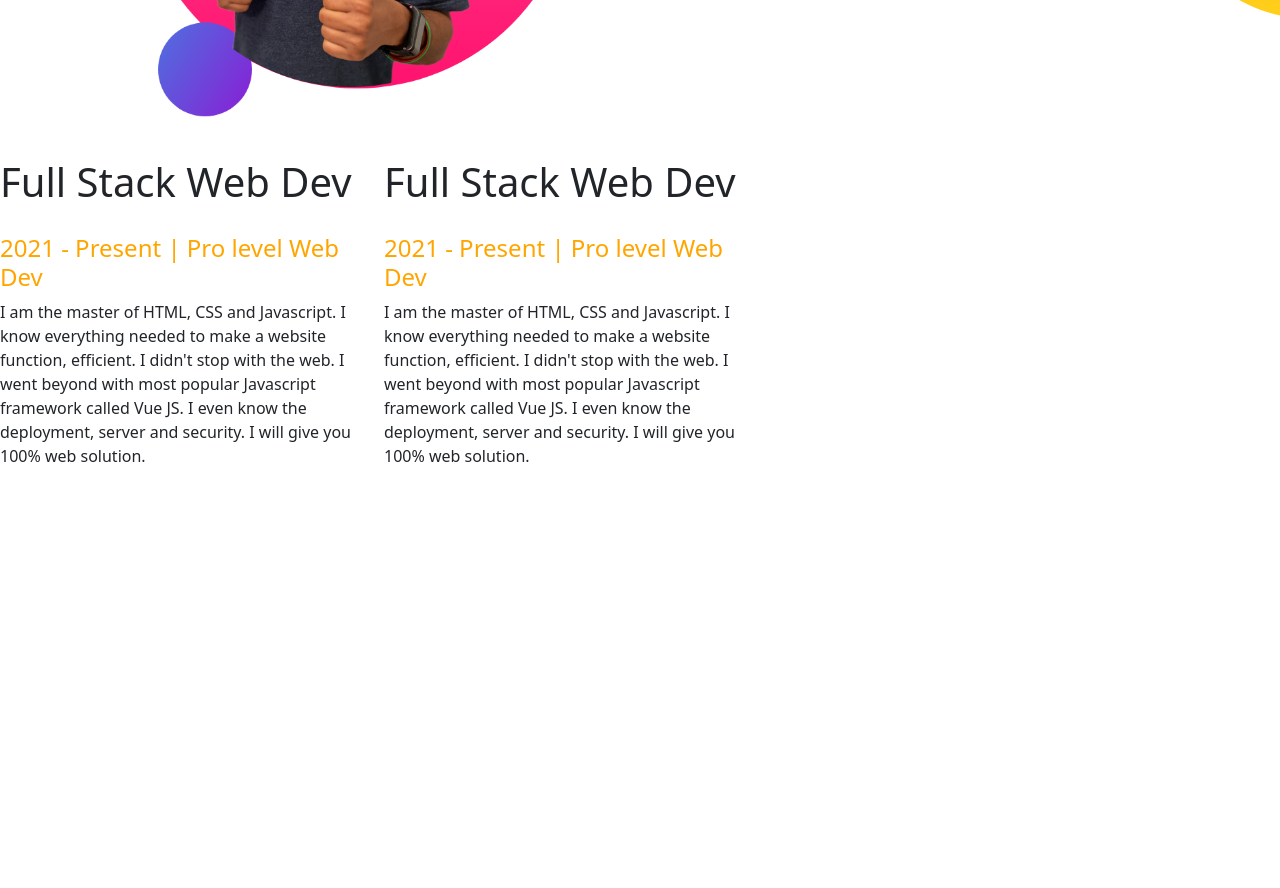
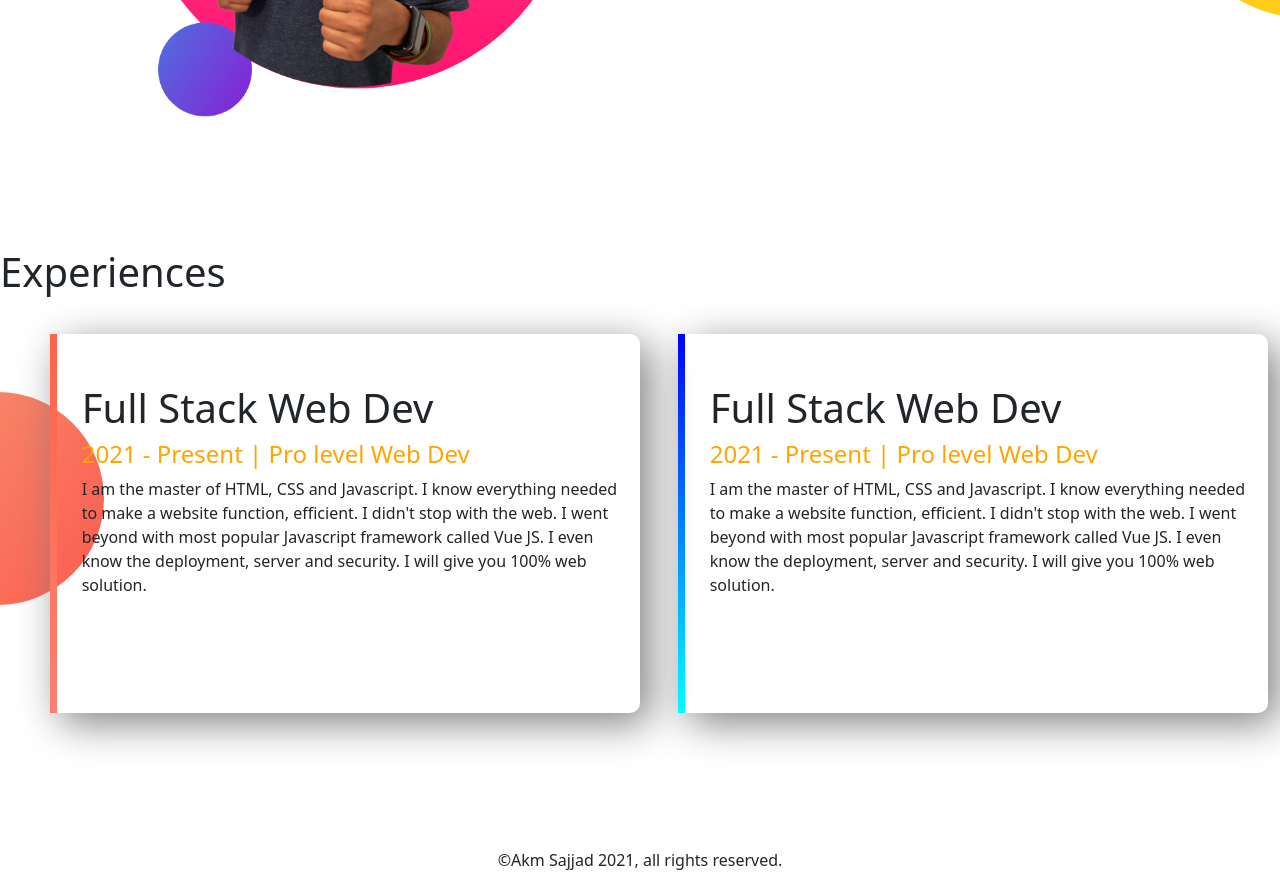
Before and after one commit to akmsajjad/webPortfoliobd, a plain HTML site: page index.html in a window 1280 px wide. Shown: the part 880-1768 px from the top of the page. Before the commit the page ends 1500 px from the top, so only its background shows below. Drawn offline with nearby package versions, Linux system fonts and the light colour scheme.

Commit message:
Finished my web-portfolio project

```diff
--- a/index.html
+++ b/index.html
@@ -10,6 +10,7 @@
     <link href="https://fonts.googleapis.com/css2?family=Ubuntu&display=swap" rel="stylesheet">
     <link rel="stylesheet" href="style.css">
     <link rel="stylesheet" href="https://cdn.jsdelivr.net/npm/bootstrap@5.1.1/dist/css/bootstrap.min.css" crossorigin="anonymous">
+
 
 </head>
 <body>
@@ -41,19 +42,29 @@
 
     </section>
     <section class="experience-aria">
-        <div class="half-width single-experience ">
+        <h1>Experiences </h1>
+        <div class="container">
+
+            <div id="left-border-color"class=" single-experience ">
                 <h1>Full Stack Web Dev  </h1>
                 <h4>   <span class="orange-highlight">2021 - Present | Pro level Web Dev </span> </h4>
                 <p>I am the master of HTML, CSS and Javascript. I know everything needed to make a website function, efficient. I didn't stop with the web. I went beyond with most popular Javascript framework called Vue JS. I even know the deployment, server and security. I will give you 100% web solution. </p>
 
             </div>
-        <div class="half-width single-experience">
+            <div id="right-border-color" class=" single-experience">
                 <h1>Full Stack Web Dev  </h1>
                 <h4>   <span class="orange-highlight">2021 - Present | Pro level Web Dev </span> </h4>
                 <p>I am the master of HTML, CSS and Javascript. I know everything needed to make a website function, efficient. I didn't stop with the web. I went beyond with most popular Javascript framework called Vue JS. I even know the deployment, server and security. I will give you 100% web solution. </p>
 
             </div>
+        </div>
+
 
     </section>
+    <footer class="footer">
+        <p>©Akm Sajjad 2021, all rights reserved.</p>
+
+    </footer>
+
 </body>
 </html>
--- a/style.css
+++ b/style.css
@@ -2,25 +2,15 @@ body{
     font-family: 'Ubuntu', sans-serif;
 }
 .half-width{
+    width: 40%;
     float: left;
-    width: 40%;
-    /* padding-left: 5%; */
-    /* padding-left: 10%; */
-    /* padding-right: 2%; */
-    /* padding-top: 5%; */
     margin-left: 5%;
     padding-left: 2%;
 }
 .half-width img{
     width: 100%;
 }
-.half-width h1{
-    padding-bottom: 20px;
-    padding-top: 10%;
-}
-.half-width h3,p{
-    padding-bottom: 10px;
-}
+
 .top-body-backgound{
     background-repeat: no-repeat;
     background-image: url(image/top-banner.png);
@@ -46,13 +36,50 @@ section{
     background-image: url(image/dream-bg.png);
     background-repeat: no-repeat;
     background-position: right;
-    padding-top: 30px;;
+    padding-top: 30px;
 }
 .orange-highlight{
     color: orange;
 }
-.single-experience{
-    margin: 0px;
-    padding: 0px;
-    width: 30%;
+
+.experience-aria{
+    width: 100%;
+    margin: auto;
+    margin-top: 10%;
+    background-image: url(image/exp-bg.png);
+    background-repeat: no-repeat;
+    background-position: left;
 }
+.container{
+    display: flex;
+    margin: auto;
+    max-width: 1285px !important;
+}
+
+
+.single-experience {
+    width: 50%;
+    box-shadow: 10px 10px 40px grey;
+    height: 100%;
+    padding-top: 50px;
+    padding-bottom: 100px;
+    margin-left: 3%;
+    padding-left: 25px;
+    padding-right: 10px;
+    border-radius: 10px;
+    margin-top: 30px;
+}
+#left-border-color{
+    border-left: 7px solid;
+    border-image: linear-gradient(180deg,tomato,salmon);
+    border-image-slice: 1;
+}
+#right-border-color{
+    border-left: 7px solid;
+    border-image: linear-gradient(180deg,blue,cyan);
+    border-image-slice: 1;
+}
+.footer{
+    text-align: center;
+    padding-top: 100px;
+}
```
Lines whose indentation alone changed are shown as unchanged.
